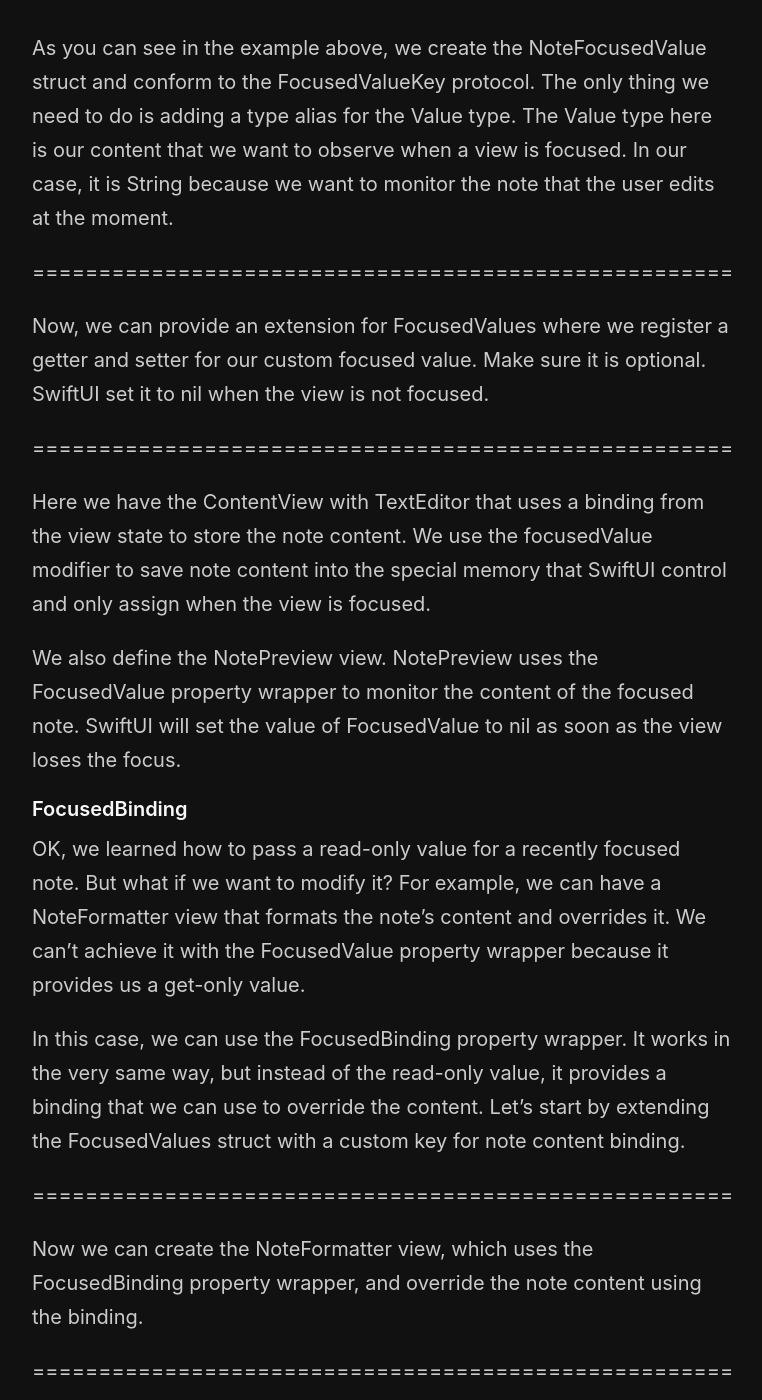
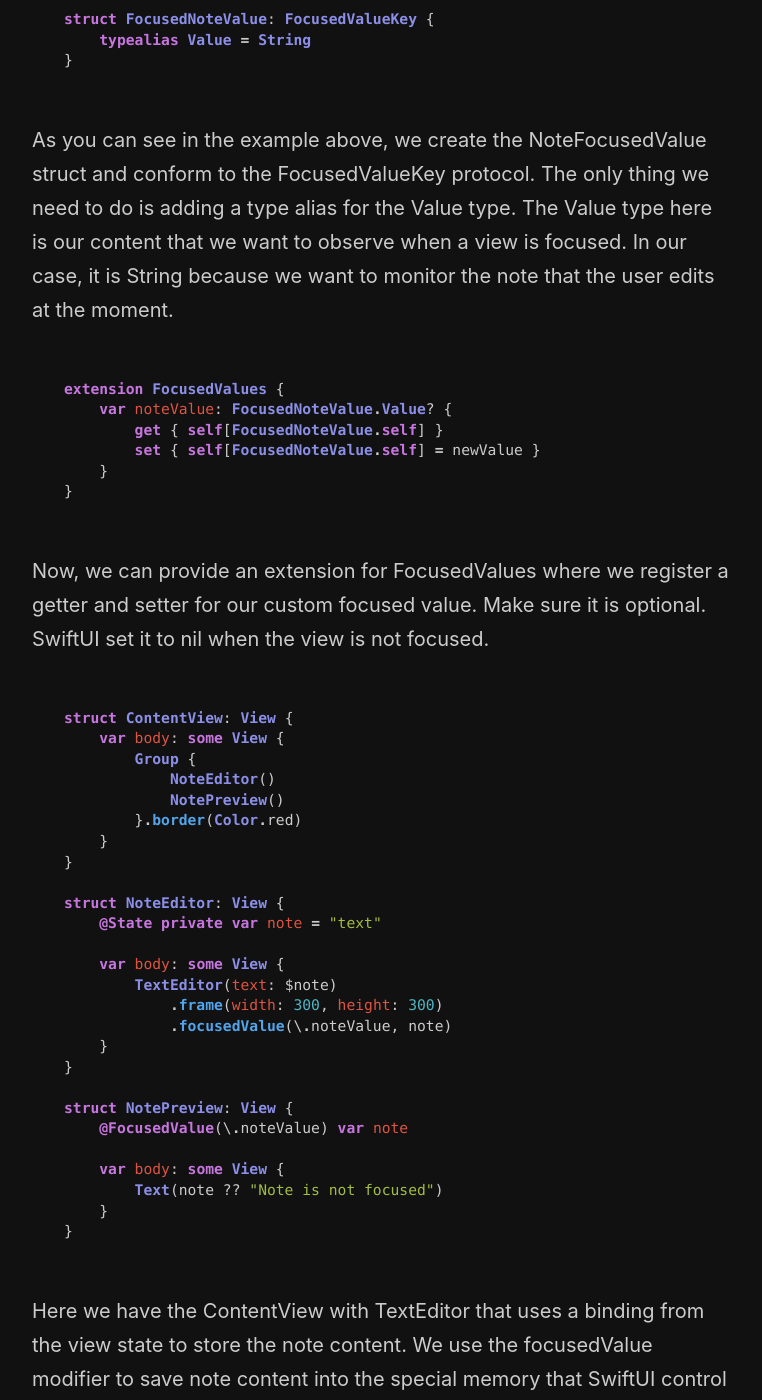
Before and after one commit to mecid/mecid.github.io, a Jekyll site: the page built from _posts/2021-03-03-focusedvalue-and-focusedbinding-property-wrappers-in-swiftui.md, in a window 1280 px wide and 1400 px high, scrolled down 981 px. Shown: the whole window, without its empty margins (258-1020 px from the left). Built offline with Jekyll 4.4.1, drawn with Linux system fonts in a browser that asks for light colours; some of the changed text lies outside the part shown.

Commit message:
code examples added to focused values post

````diff
--- a/_posts/2021-03-03-focusedvalue-and-focusedbinding-property-wrappers-in-swiftui.md
+++ b/_posts/2021-03-03-focusedvalue-and-focusedbinding-property-wrappers-in-swiftui.md
@@ -14,15 +14,53 @@
 
 To start using this feature, you should first create a struct that conforms to FocusedValueKey to define the type of value you want to observe. Assume that we are working on the note-taking app, and we want to monitor the content of the focused note editor. Let's try to implement this.
 
-=====================================================
+```swift
+struct FocusedNoteValue: FocusedValueKey {
+    typealias Value = String
+}
+```
 
 As you can see in the example above, we create the NoteFocusedValue struct and conform to the FocusedValueKey protocol. The only thing we need to do is adding a type alias for the Value type. The Value type here is our content that we want to observe when a view is focused. In our case, it is String because we want to monitor the note that the user edits at the moment.
 
-=====================================================
+```swift
+extension FocusedValues {
+    var noteValue: FocusedNoteValue.Value? {
+        get { self[FocusedNoteValue.self] }
+        set { self[FocusedNoteValue.self] = newValue }
+    }
+}
+```
 
 Now, we can provide an extension for FocusedValues where we register a getter and setter for our custom focused value. Make sure it is optional. SwiftUI set it to nil when the view is not focused.
 
-=====================================================
+```swift
+struct ContentView: View {
+    var body: some View {
+        Group {
+            NoteEditor()
+            NotePreview()
+        }.border(Color.red)
+    }
+}
+
+struct NoteEditor: View {
+    @State private var note = "text"
+
+    var body: some View {
+        TextEditor(text: $note)
+            .frame(width: 300, height: 300)
+            .focusedValue(\.noteValue, note)
+    }
+}
+
+struct NotePreview: View {
+    @FocusedValue(\.noteValue) var note
+
+    var body: some View {
+        Text(note ?? "Note is not focused")
+    }
+}
+```
 
 Here we have the ContentView with TextEditor that uses a binding from the view state to store the note content. We use the focusedValue modifier to save note content into the special memory that SwiftUI control and only assign when the view is focused.
 
@@ -33,11 +71,54 @@
 
 In this case, we can use the FocusedBinding property wrapper. It works in the very same way, but instead of the read-only value, it provides a binding that we can use to override the content. Let's start by extending the FocusedValues struct with a custom key for note content binding.
 
-=====================================================
+```swift
+struct FocusedNoteBinding: FocusedValueKey {
+    typealias Value = Binding<String>
+}
+
+extension FocusedValues {
+    var noteBinding: FocusedNoteBinding.Value? {
+        get { self[FocusedNoteBinding.self] }
+        set { self[FocusedNoteBinding.self] = newValue }
+    }
+}
+```
 
 Now we can create the NoteFormatter view, which uses the FocusedBinding property wrapper, and override the note content using the binding.
 
-=====================================================
+```swift
+struct ContentView: View {
+    var body: some View {
+        Group {
+            NoteEditor()
+            NoteFormatter()
+        }.border(Color.red)
+    }
+}
+
+struct NoteEditor: View {
+    @State private var note = "text"
+
+    var body: some View {
+        TextEditor(text: $note)
+            .frame(width: 300, height: 300)
+            .focusedValue(\.noteBinding, $note)
+    }
+}
+
+struct NoteFormatter: View {
+    @FocusedBinding(\.noteBinding) var note
+
+    var body: some View {
+        VStack {
+            Text(note ?? "Note is not focused")
+            Button("Clear note") {
+                note = ""
+            }
+        }
+    }
+}
+```
 
 #### Conclusion
 Today we learned how to use FocusedValue and FocusedBinding property wrappers. One of the possible use cases for these property wrappers is commands that we can use to create the main menu for macOS apps. You can access the currently focused view's content and implement some logic that lives in your macOS app's main menu.
````
